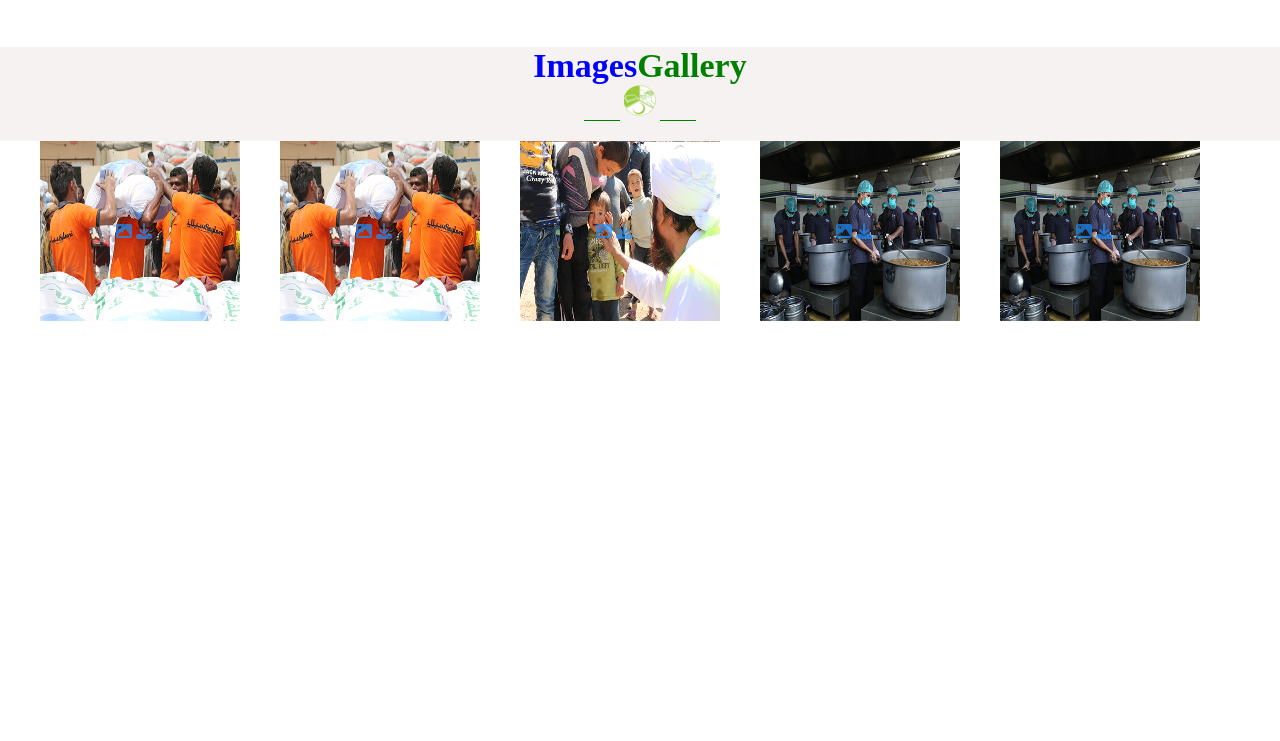
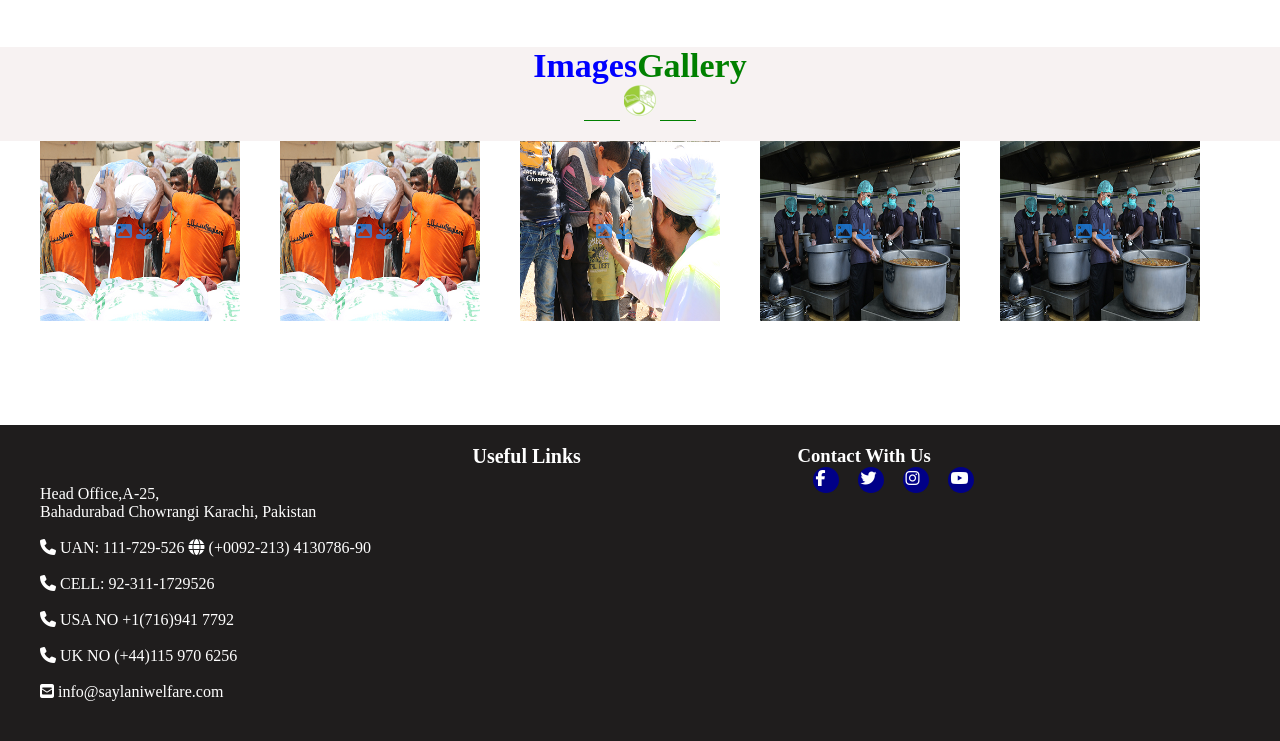
Before and after one commit to abdulbasit01/saylani-assignemt3, a plain HTML site: page index.html in a window 1280 px wide. Shown: the part 2425-3166 px from the top of the page. Before the commit the page ends 2750 px from the top, so only its background shows below. Drawn offline with Linux system fonts and the light colour scheme.

Commit message:
image gallery0.4

```diff
--- a/css/mediaquery.css
+++ b/css/mediaquery.css
@@ -101,7 +101,8 @@
     .gallery > i {
         position: relative;
         left: 0%;
-        color:rgb(119, 56, 56) ;
+        color:#372dbd ;
+        font-weight: bolder;
         transition: ease-in 2s;
         opacity: 1;
     }
@@ -134,5 +135,19 @@
         overflow-x: hidden;
         width: inherit;
     }
+    footer{
+        display: block;
 
+    }
+    footer > div {
+        width: 100%;
+        margin-top: 20px;
+    }
+    .section1 .section2 .section3 {
+        width: 100%;
+
+    }
+    .section2 .section3 {
+        padding: 20px 0px 0px 0px ;
+    }
  }
--- a/css/style.css
+++ b/css/style.css
@@ -247,3 +247,47 @@ section .content p{
 .gallery > i:hover{
     opacity: 1;
 }
+footer{
+    margin-top: 100px;
+    display: flex;
+    background-color: #1f1d1d;
+    justify-content:flex-start;
+    padding-top: 70px;
+    padding:20px ;
+    flex-wrap: wrap;
+    flex-basis: 100%;
+}
+footer > div{
+    padding-right: 50px;
+    color: #fff;
+    text-align: left;
+}
+.section1 .section2 .section3 {
+    width: 33%;
+
+}
+.section1 {
+    padding: 20px 0px 0px 0px ;
+    margin:20px;
+
+}
+.section3 > i{
+    color: #fff;
+    width: 20px;
+    height: 20px;
+    border: 3px solid #000088;
+    background-color: #000088;
+    border-radius: 50%;
+    margin-left: 15px;
+}
+.section1{
+    flex: 3;
+}
+.section2{
+    flex: 2;
+    font-size: 20px;
+    font-weight: bolder;
+}
+.section3{
+    flex: 3;
+}
--- a/index.html
+++ b/index.html
@@ -220,6 +220,56 @@
 
 
     </div>
+    <footer>
+        <div class="section1">
+            <span>
+                Head Office,A-25,
+            <br> Bahadurabad Chowrangi Karachi, Pakistan
+            </span>
+            <br>
+            <br>
+            <span>
+                <i class="fa fa-phone" aria-hidden="true"></i>
+                UAN: 111-729-526
+                <i class="fas fa-globe"></i>
+                (+0092-213) 4130786-90
+            </span>
+            <br>
+            <br>
+            <span>
+                <i class="fa fa-phone" aria-hidden="true"></i>
+                CELL: 92-311-1729526
+            </span>
+            <br>
+            <br>
+            <span>
+                <i class="fa fa-phone" aria-hidden="true"></i>
 
+                USA NO +1(716)941 7792
+            </span>
+            <br>
+            <br>
+            <span>
+                <i class="fa fa-phone" aria-hidden="true"></i>
+
+                UK NO (+44)115 970 6256
+            </span>
+            <br><br>
+            <span>
+                <i class="fas fa-envelope-square"></i>
+                info@saylaniwelfare.com
+            </span>
+        </div>
+        <div class="section2">
+            Useful Links
+        </div>
+        <div class="section3">
+            <h3 style="color: #fff;">Contact With Us</h3>
+            <i class="fab fa-facebook-f"></i>
+            <i class="fab fa-twitter"></i>
+            <i class="fab fa-instagram"></i>
+            <i class="fab fa-youtube"></i>
+        </div>
+    </footer>
 </body>
 </html>
```
